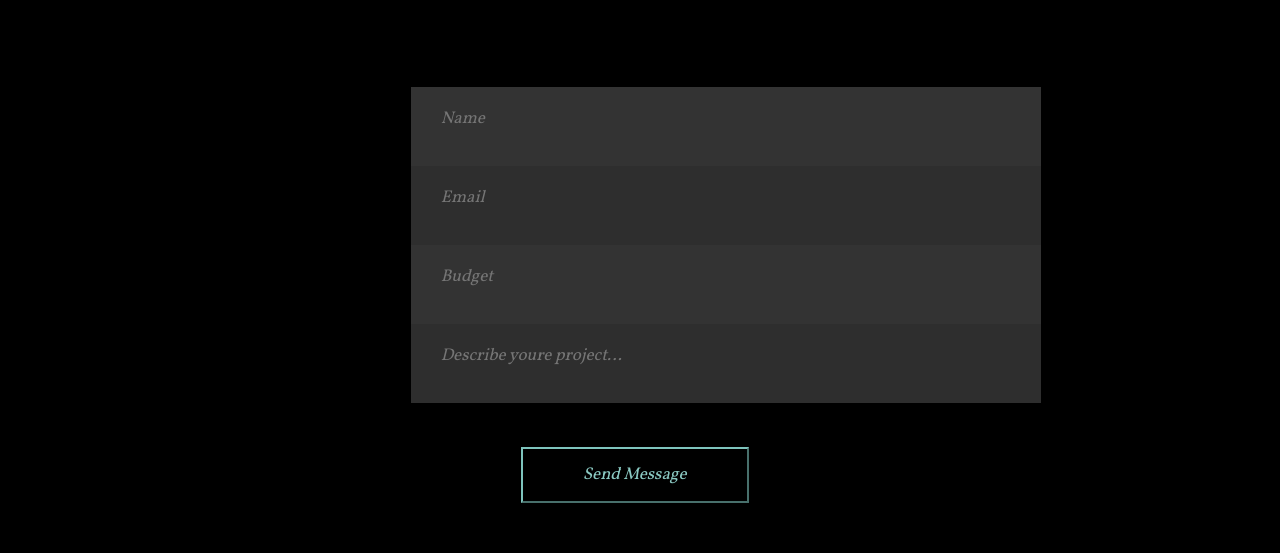
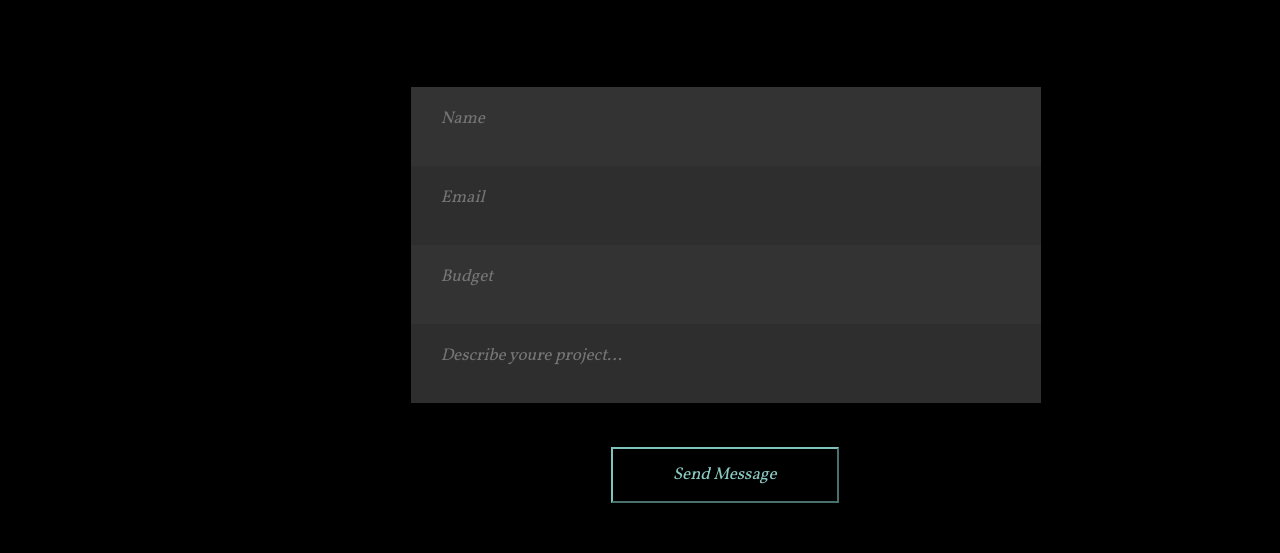
Before and after one commit to LoneShadows/MINIMAL, a plain HTML site: page index.html in a window 1280 px wide. Shown: the part 4036-4589 px from the top of the page. Drawn offline with nearby package versions, Linux system fonts and the light colour scheme.

Commit message:
Update style.css

```diff
--- a/styles/style.css
+++ b/styles/style.css
@@ -564,7 +564,7 @@ input {
   padding-top: 15.05px;
   padding-bottom: 15px;
   margin-top: 44px;
-  margin-left: 110px;
+  margin-left: 200px;
   white-space: nowrap;
   border-color: #7EC4BD;
   background-color: black;
```
